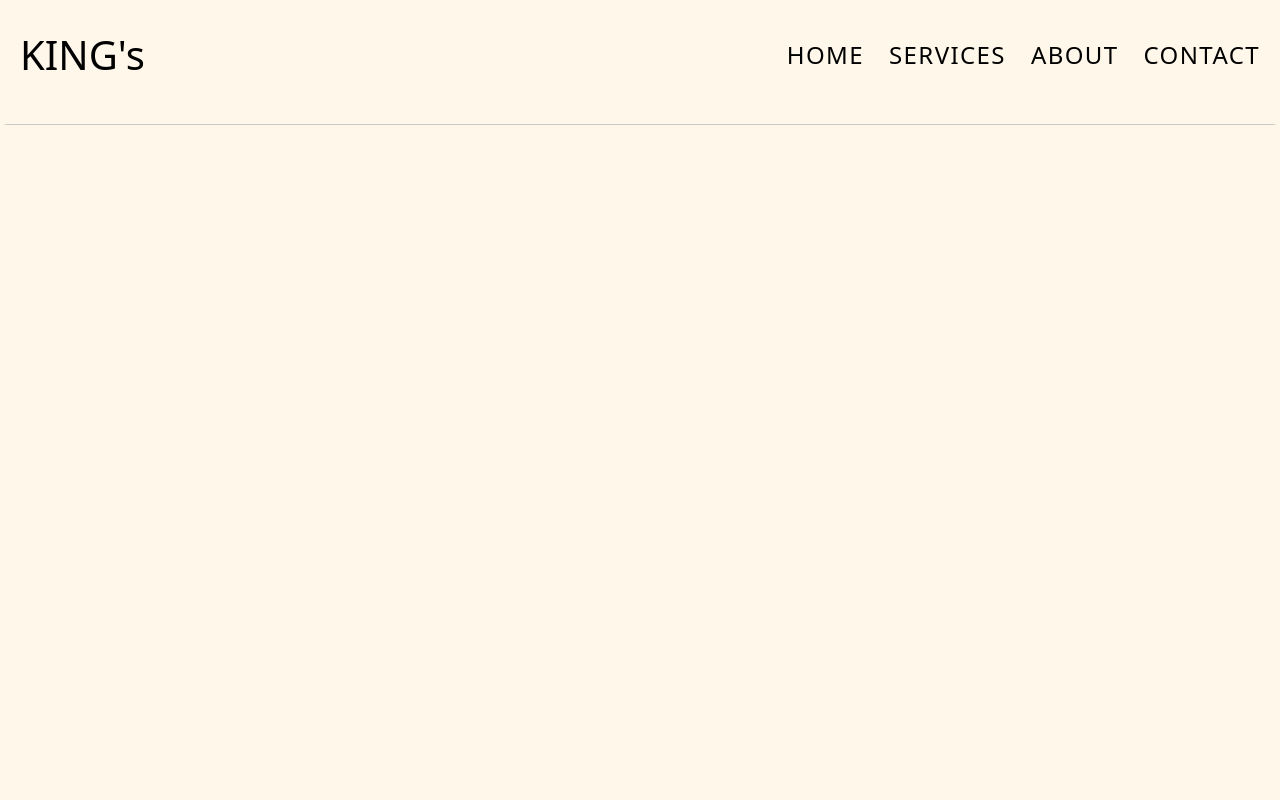
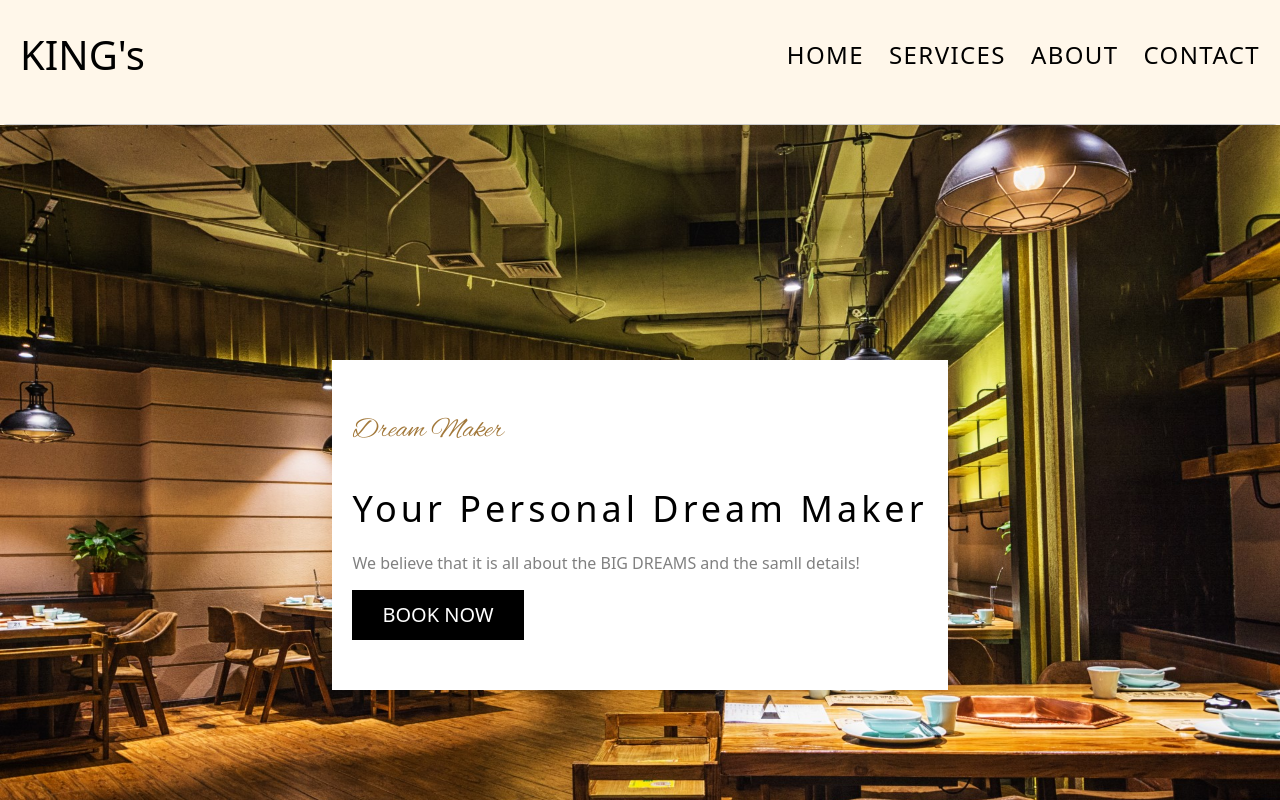
Before and after one commit to neelendrareddy9001/react-mern-event-plan, a React (Vite) app in the folder frontend/: page / in a window 1280 px wide. Shown: the top 800 px of the page. Built offline with nearby package versions, Linux system fonts and the light colour scheme.

Commit message:
herosecion and about mofied with ui

```diff
--- a/frontend/src/App.jsx
+++ b/frontend/src/App.jsx
@@ -2,13 +2,15 @@ import React from "react";
 import "./App.css";
 import { Route, BrowserRouter as Router, Routes } from "react-router-dom";
 import Navbar from "./components/Navbar";
+import About from "./components/About";
+import HeroSection from "./components/HeroSection";
 
 const App = () => {
   return (
     <Router>
-      <Routes>
-        <Route path="/" element={<Navbar />} />
-      </Routes>
+      <Navbar />
+      <HeroSection />
+      <About />
     </Router>
   );
 };
--- a/frontend/src/components/HeroSection.jsx
+++ b/frontend/src/components/HeroSection.jsx
@@ -1,7 +1,25 @@
 import React from "react";
+import { Link } from "react-scroll";
 
 const HeroSection = () => {
-  return <div>HeroSection</div>;
+  return (
+    <section className="hero">
+      <img src="/restaurant.jpg" alt="restaurant" />
+      <div className="item">
+        <h3>Dream Maker</h3>
+        <div>
+          <h1>Your Personal Dream Maker</h1>
+          <p>
+            We believe that it is all about the BIG DREAMS and the samll
+            details!
+          </p>
+          <Link to="contact" spy={true} smooth={true} duration={500}>
+            BOOK NOW
+          </Link>
+        </div>
+      </div>
+    </section>
+  );
 };
 
 export default HeroSection;
```
Also changed, not shown: frontend/public/restaurant.jpg (added).
